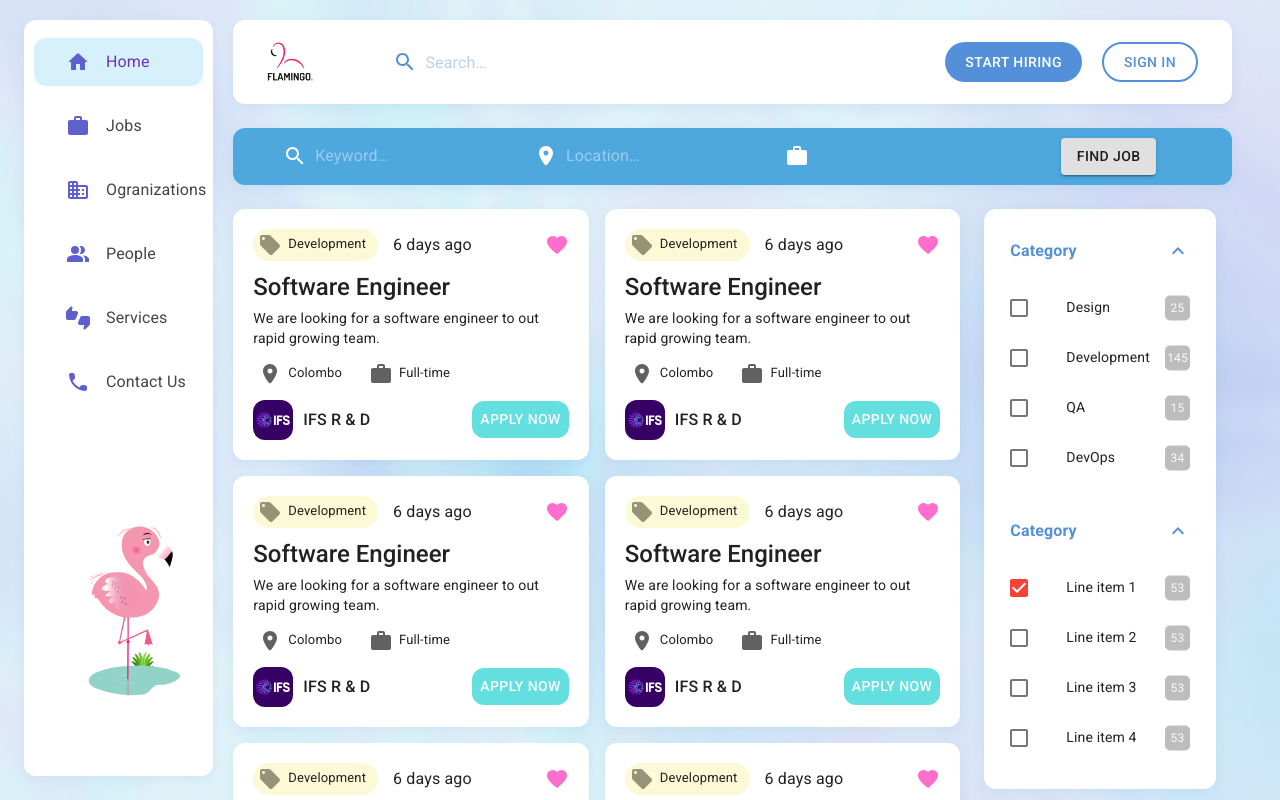
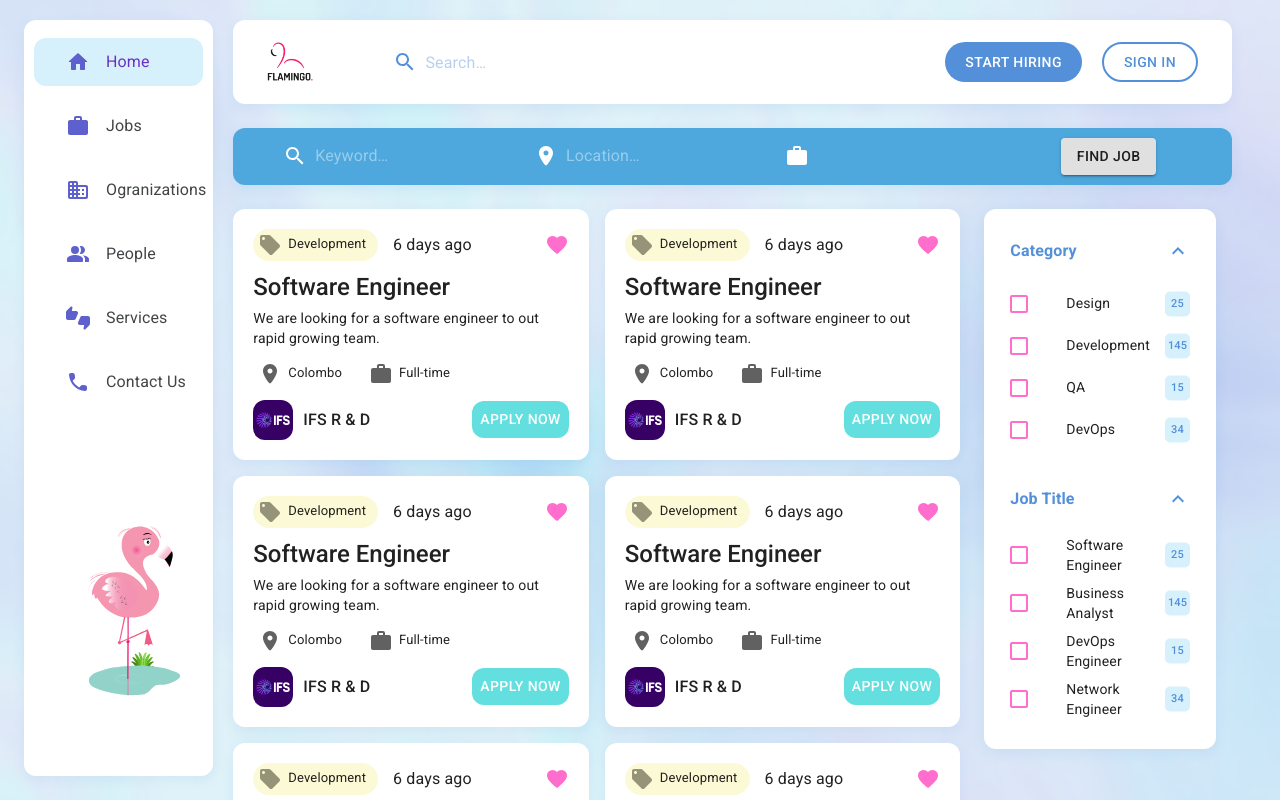
Before and after one commit to flamingo-jobs/flamingo, a React (Create React App) app in the folder client/: page /jobs in a window 1280 px wide. Shown: the top 800 px of the page. Built offline with nearby package versions, Linux system fonts and the light colour scheme.

Commit message:
Update CategoryList.js

```diff
--- a/client/src/jobs/components/CategoryList.js
+++ b/client/src/jobs/components/CategoryList.js
@@ -25,10 +25,18 @@ const useStyles = makeStyles((theme) => ({
     count: {
         borderRadius: 5,
         width: 25,
-        height: 25
+        height: 25,
+        backgroundColor: theme.palette.lightSkyBlue
     },
     countText: {
-        fontSize: 12
+        fontSize: 11,
+        color: theme.palette.tuftsBlue,
+        fontWeight: 500
+    },
+    listItem: {
+        paddingTop: 0,
+        paddingBottom: 0,
+        borderRadius: 8
     },
     listTitle: {
         color: theme.palette.tuftsBlue,
@@ -36,6 +44,10 @@ const useStyles = makeStyles((theme) => ({
     },
     listDown: {
         color: theme.palette.tuftsBlue,
+    },
+    checkBox: {
+        color: theme.palette.pinkyRed,
+        fill: theme.palette.pinkyRed
     }
 }));
 
@@ -89,7 +101,7 @@ export default function NestedList() {
                             const labelId = `category-list-${value.id}`;
                             const itemId = value.id + 1000;
                             return (
-                                <ListItem key={itemId} role={undefined} dense button onClick={handleToggle(itemId)}>
+                                <ListItem className={classes.listItem} key={itemId} role={undefined} dense button onClick={handleToggle(itemId)}>
                                     <ListItemIcon>
                                         <Checkbox
                                             edge="start"
@@ -97,6 +109,7 @@ export default function NestedList() {
                                             tabIndex={-1}
                                             disableRipple
                                             inputProps={{ 'aria-labelledby': labelId }}
+                                            className={classes.checkBox}
                                         />
                                     </ListItemIcon>
                                     <ListItemText id={labelId} primary={value.name} />
@@ -116,29 +129,30 @@ export default function NestedList() {
                 className={classes.root}
             >
                 <ListItem button onClick={handleTitleClick}>
-                    <ListItemText primary={<Typography className={classes.listTitle} >Category</Typography>}></ListItemText>
+                    <ListItemText primary={<Typography className={classes.listTitle} >Job Title</Typography>}></ListItemText>
                     {openTitles ? <ExpandLess className={classes.listDown} /> : <ExpandMore className={classes.listDown} />}
                 </ListItem>
                 <Collapse in={openTitles} timeout="auto" unmountOnExit>
-                    <List className={classes.root}>
-                        {[0, 1, 2, 3].map((value) => {
-                            const labelId = `checkbox-list-label-${value}`;
-
+                <List className={classes.root}>
+                        {[{ id: 1, name: "Software Engineer", count: 25 }, { id: 2, name: "Business Analyst", count: 145 }, { id: 3, name: "DevOps Engineer", count: 15 }, { id: 4, name: "Network Engineer", count: 34 }].map((value) => {
+                            const labelId = `category-list-${value.id}`;
+                            const itemId = value.id + 2000;
                             return (
-                                <ListItem key={value} role={undefined} dense button onClick={handleToggle(value)}>
+                                <ListItem className={classes.listItem} key={itemId} role={undefined} dense button onClick={handleToggle(itemId)}>
                                     <ListItemIcon>
                                         <Checkbox
                                             edge="start"
-                                            checked={checked.indexOf(value) !== -1}
+                                            checked={checked.indexOf(itemId) !== -1}
                                             tabIndex={-1}
                                             disableRipple
                                             inputProps={{ 'aria-labelledby': labelId }}
+                                            className={classes.checkBox}
                                         />
                                     </ListItemIcon>
-                                    <ListItemText id={labelId} primary={`Line item ${value + 1}`} />
+                                    <ListItemText id={labelId} primary={value.name} />
                                     <ListItemSecondaryAction>
                                         <Avatar className={classes.count} variant="square" >
-                                            <Typography className={classes.countText}>53</Typography>
+                                            <Typography className={classes.countText}>{value.count}</Typography>
                                         </Avatar>
                                     </ListItemSecondaryAction>
                                 </ListItem>
```
